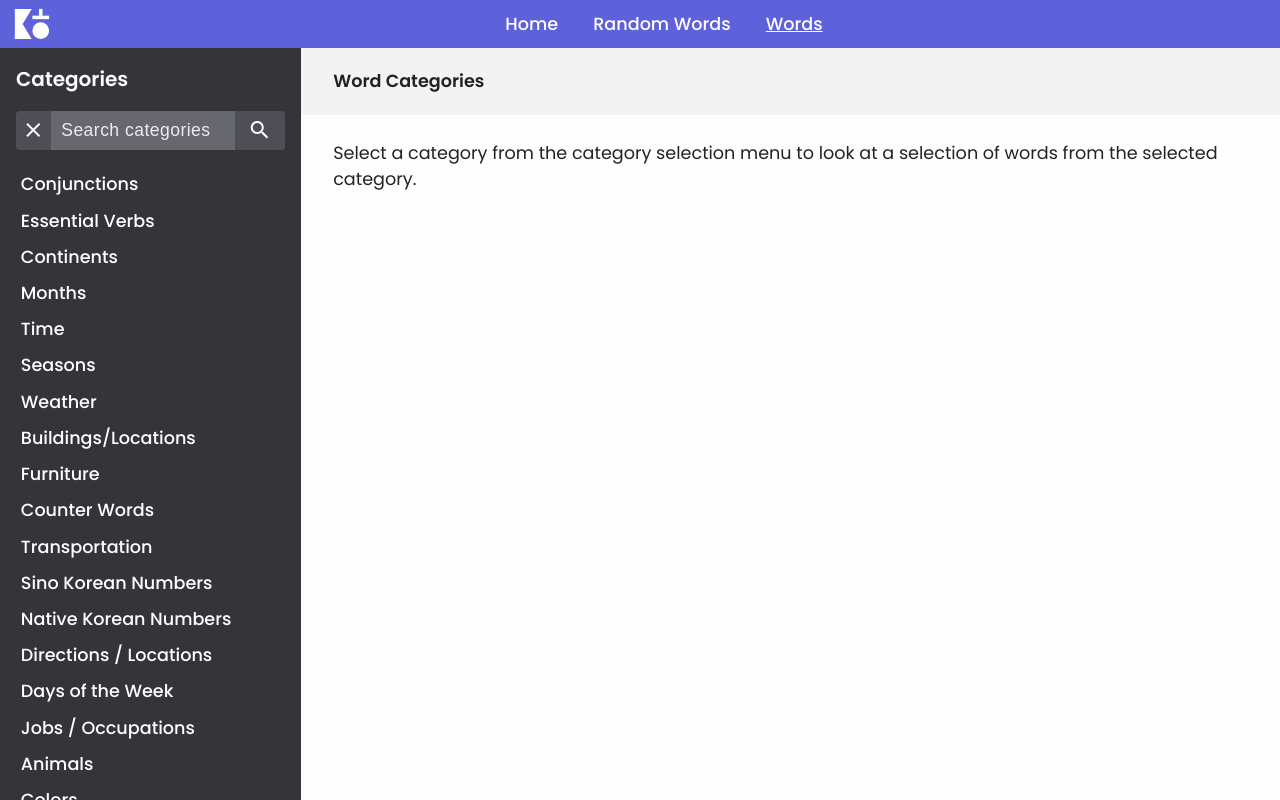
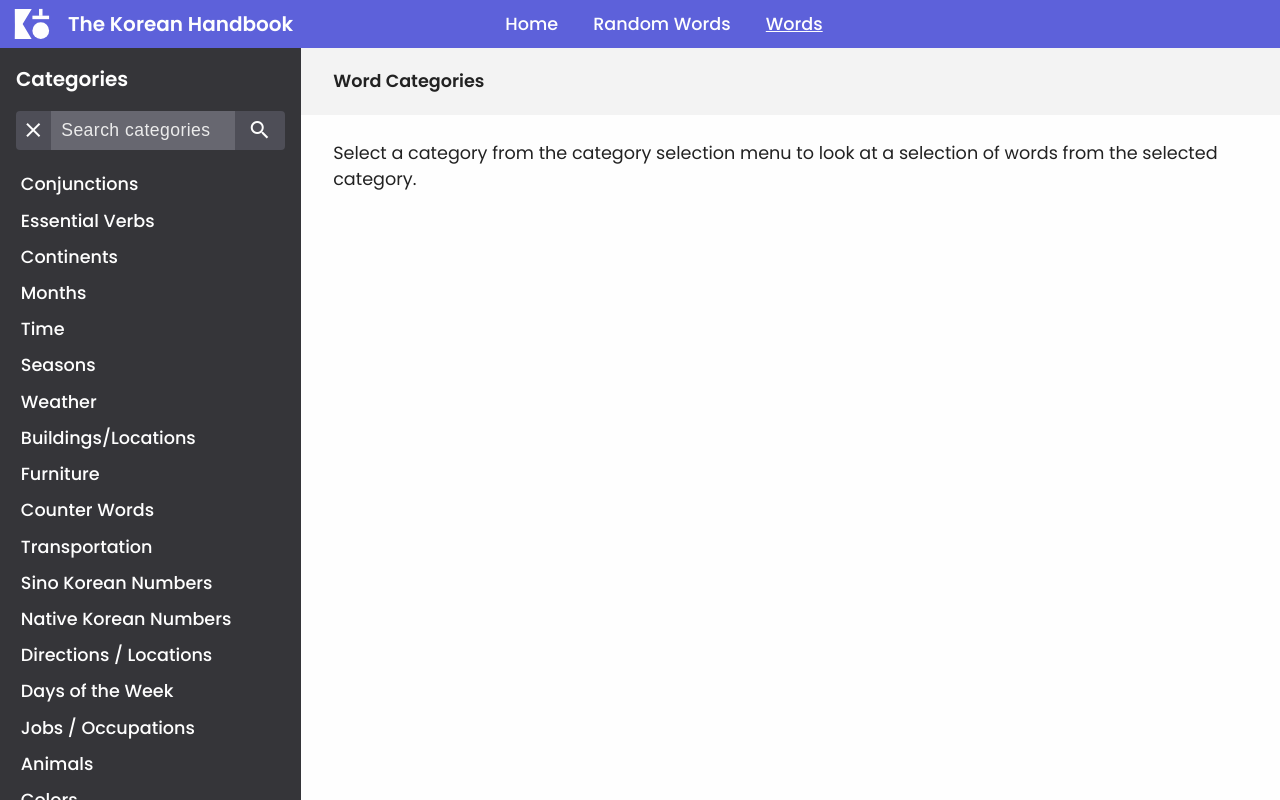
Before and after one commit to DanielHearn/korean-handbook, a Vue app in the folder korean-handbook/: page /info in a window 1280 px wide. Built offline with nearby package versions, Linux system fonts and the light colour scheme.

Commit message:
Increase mobile UI width limit, add nav title on desktop

```diff
--- a/korean-handbook/src/components/App/App.js
+++ b/korean-handbook/src/components/App/App.js
@@ -1,12 +1,20 @@
+const mobileWidth = 700
+
 export default {
   name: 'app',
   props: {},
+  data: function() {
+    return {
+      windowWidth: window.innerWidth
+    }
+  },
   methods: {
     checkScreenSize: function() {
-      this.$store.commit('setMobile', window.innerWidth <= 640)
+      this.windowWidth = window.innerWidth
+      this.$store.commit('setMobile', this.windowWidth <= mobileWidth)
       this.$store.commit(
         'setMobileMenu',
-        this.$store.state.mobileMenu && window.innerWidth <= 640
+        this.$store.state.mobileMenu && this.windowWidth <= mobileWidth
       )
     },
     toggleMobileMenu: function() {
--- a/korean-handbook/src/components/App/App.scss
+++ b/korean-handbook/src/components/App/App.scss
@@ -66,6 +66,13 @@ body {
       }
       &.router-link-exact-active {
         text-decoration: underline;
+      }
+      &.title {
+        font-weight: $medium-weight;
+        font-size: $m-size;
+        position: absolute;
+        text-decoration: none;;
+        margin: 0 0 0 3em;
       }
     }
   }
@@ -483,7 +490,7 @@ button {
   background: $grey;
 }
 
-@media screen and (max-width: 40em) {
+@media screen and (max-width: 700px) {
   .text {
     font-size: 1em;
   }
--- a/korean-handbook/src/components/App/App.vue
+++ b/korean-handbook/src/components/App/App.vue
@@ -2,6 +2,7 @@
   <div id="app" :class="{ home: $route.path === '/' }">
     <div id="nav">
       <div class="nav-content">
+        <div style="display: flex; align-items: center;">
           <div class="nav-logo">
             <router-link to="/" class="button--logo">
               <svg
@@ -73,6 +74,8 @@
               </svg>
             </router-link>
           </div>
+          <router-link to="/" v-if="windowWidth > 900" class="title">The Korean Handbook</router-link>
+        </div>
         <template v-if="$store.state.mobile">
           <div class="nav-links--mobile">
             <button @click="toggleMobileMenu">
--- a/korean-handbook/src/components/SidePanel/SidePanel.scss
+++ b/korean-handbook/src/components/SidePanel/SidePanel.scss
@@ -43,7 +43,7 @@
   }
 }
 
-@media screen and (max-width: 40em) {
+@media screen and (max-width: 700px) {
   .side-panel {
     width: 100%;
     height: 15vh;
```
Lines whose indentation alone changed are shown as unchanged.
